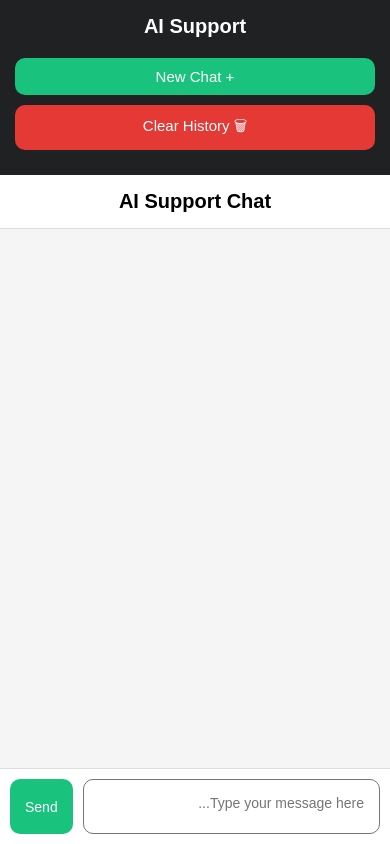
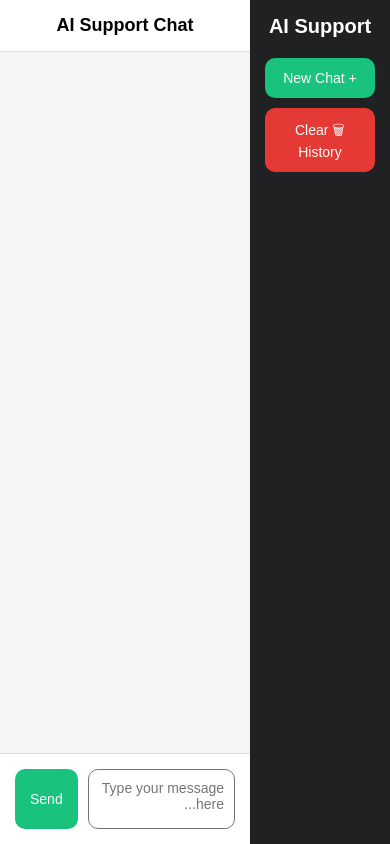
Before and after one commit to bayoumydeutsch313-eng/positive-chat-ai, a Flask app: page / in a window 390 px wide. Run offline with Flask 3, Linux system fonts and the light colour scheme.

Commit message:
Update index.html

```diff
--- a/templates/index.html
+++ b/templates/index.html
@@ -146,82 +146,102 @@ font-size:18px;
 border-radius:10px;
 cursor:pointer;
 }
-  /* Responsive Design */
+  /* Responsive لجميع الأجهزة */
 
-@media (max-width: 768px){
+html{
+    font-size:16px;
+}
 
-    body{
-        flex-direction: column;
-        height: 100vh;
-    }
+body{
+    min-width:320px;
+}
+
+.sidebar{
+    width:20%;
+    min-width:250px;
+    max-width:320px;
+}
+
+.main{
+    flex:1;
+    min-width:0;
+}
+
+.message{
+    max-width:75%;
+    word-wrap:break-word;
+}
+
+textarea{
+    width:100%;
+}
+
+img{
+    max-width:100%;
+    height:auto;
+}
+
+@media (max-width:1024px){
 
     .sidebar{
-        width: 100%;
-        max-height: 200px;
-        overflow-y: auto;
-    }
-
-    .main{
-        width: 100%;
-        flex: 1;
+        width:28%;
+        min-width:220px;
     }
 
     .header{
-        font-size: 24px;
-        padding: 15px;
+        font-size:24px;
+    }
+}
+
+@media (max-width:768px){
+
+    .sidebar{
+        width:30%;
+        min-width:180px;
+    }
+
+    .header{
+        font-size:22px;
     }
 
     .message{
-        max-width: 95%;
-        font-size: 15px;
+        max-width:90%;
     }
 
-    .input-area{
-        padding: 10px;
+    .btn{
+        font-size:14px;
+    }
+
+    .logo{
+        font-size:20px;
+    }
+}
+
+@media (max-width:480px){
+
+    .sidebar{
+        width:35%;
+        min-width:140px;
+    }
+
+    .header{
+        font-size:18px;
+        padding:15px;
+    }
+
+    .message{
+        max-width:95%;
+        font-size:14px;
     }
 
     textarea{
-        height: 55px;
-        font-size: 16px;
+        font-size:14px;
+        padding:10px;
     }
 
     .send{
-        padding: 12px 18px;
-        font-size: 16px;
-    }
-
-    .logo{
-        font-size: 20px;
-    }
-
-    .btn{
-        font-size: 15px;
-        padding: 10px;
-    }
-}
-
-@media (max-width: 480px){
-
-    .header{
-        font-size: 20px;
-    }
-
-    .message{
-        max-width: 100%;
-        padding: 12px;
-    }
-
-    .input-area{
-        flex-direction: row;
-    }
-
-    textarea{
-        font-size: 14px;
-    }
-
-    .send{
-        padding: 10px 15px;
-        font-size: 14px;
+        padding:10px 15px;
+        font-size:14px;
     }
 }
 </style>
```
